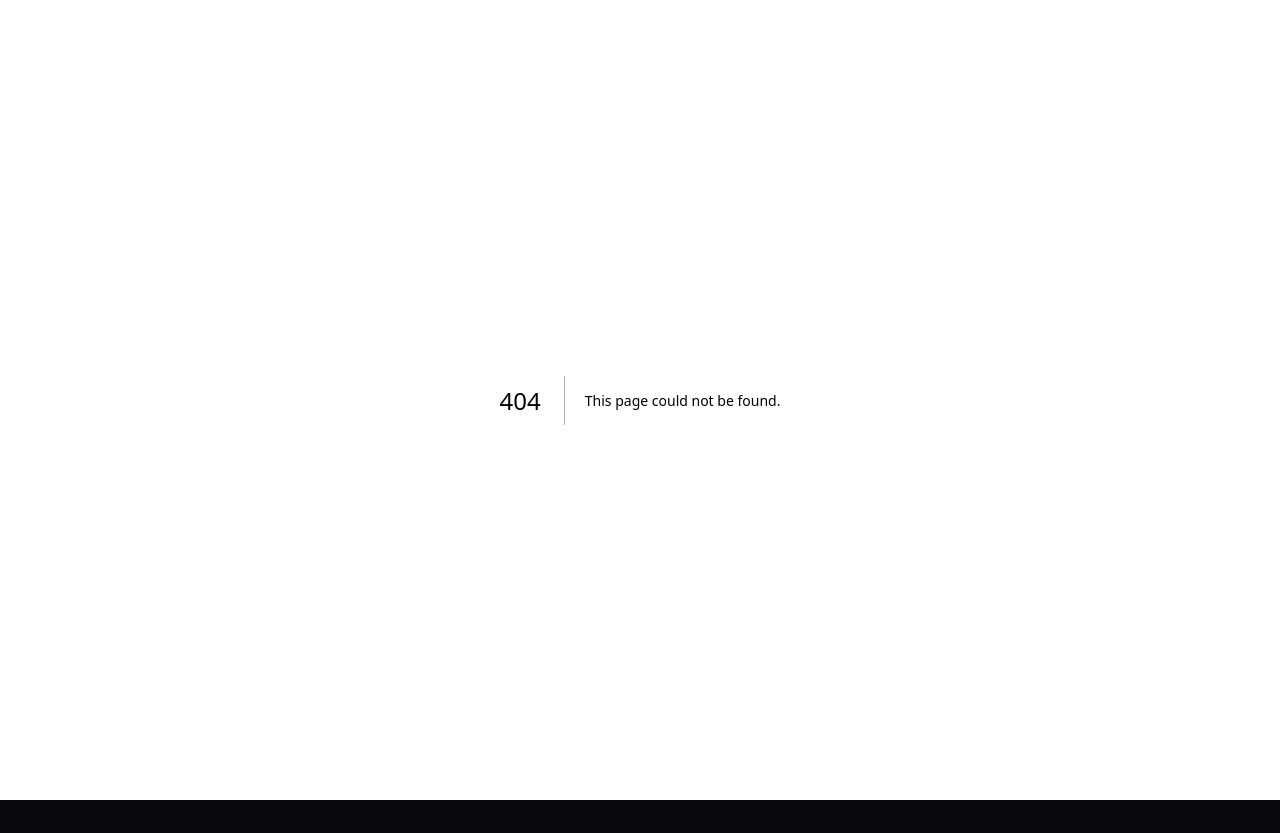
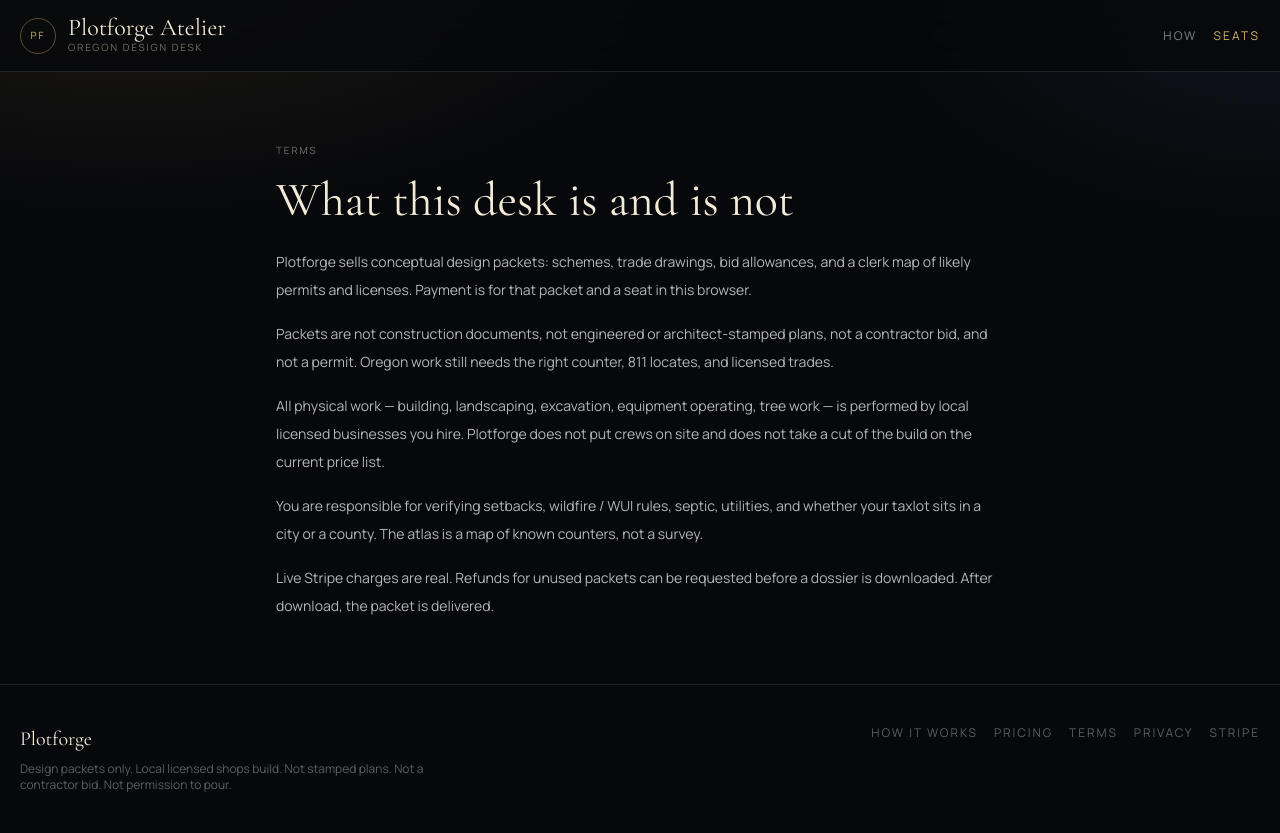
Before and after one commit to lost6feetdown1330-ship-it/plotforge, a Next.js app: page /legal in a window 1280 px wide. Before the commit this address had no page. Before the commit the page ends 800 px from the top, so only its background shows below. Built offline with nearby package versions, Linux system fonts and the light colour scheme.

Commit message:
Production shell: chrome, legal pages, sitemap, session persistence, dashboard

```diff
--- /dev/null
+++ b/app/how/page.tsx
@@ -0,0 +1,35 @@
+import Link from "next/link";
+import { SiteFooter, SiteHeader } from "@/components/SiteChrome";
+
+const STEPS = [
+  { n: "01", t: "Snap the space", d: "Camera or upload. Yard, room, roof, or the face of a building. Measure width, depth, height." },
+  { n: "02", t: "Name the job", d: "Shop, room, roof only, inside and out. Pick the Southern Oregon city or county." },
+  { n: "03", t: "Three schemes", d: "Workhorse, neighbor-facing, future-proof. Looks are free. Full packets are $9." },
+  { n: "04", t: "Digital blueprints", d: "One SVG sheet and one JSON pack per trade. Send that pair to the local shop." },
+  { n: "05", t: "Clerk map", d: "Permits, licenses, inspections for that counter. Software does not stamp or file." },
+  { n: "06", t: "Local shops build", d: "Plotforge never puts a crew on site. You hire CCB trades. They write the real bid." },
+];
+
+export default function HowPage() {
+  return (
+    <main className="min-h-screen">
+      <SiteHeader />
+      <section className="mx-auto max-w-4xl px-5 py-16">
+        <p className="kpi text-[#d4b56a]">The loop</p>
+        <h1 className="mt-3 font-display text-5xl">Snap. Packet. Local shop.</h1>
+        <p className="mt-4 max-w-2xl text-white/60">The desk is automated from photo to download. The build is not. That split is the product.</p>
+        <ol className="mt-12 space-y-6">
+          {STEPS.map((s) => (
+            <li key={s.n} className="glass hairline rounded-3xl p-6">
+              <p className="kpi text-[#d4b56a]">{s.n}</p>
+              <h2 className="mt-2 font-display text-3xl">{s.t}</h2>
+              <p className="mt-2 text-white/65">{s.d}</p>
+            </li>
+          ))}
+        </ol>
+        <Link href="/" className="mt-10 inline-block rounded-full bg-[#d4b56a] px-5 py-3 text-sm text-[#07080b]">Open the desk</Link>
+      </section>
+      <SiteFooter />
+    </main>
+  );
+}
--- a/app/layout.tsx
+++ b/app/layout.tsx
@@ -10,9 +10,20 @@
 const sans = Manrope({ subsets: ["latin"], variable: "--font-sans" });
 
 export const metadata: Metadata = {
-  title: "Plotforge Atelier — snap any space",
+  metadataBase: new URL("https://plotforge-mu.vercel.app"),
+  title: {
+    default: "Plotforge Atelier — snap any space",
+    template: "%s · Plotforge",
+  },
   description:
-    "Cinematic design studio. Photograph a space, generate HD schemes, trade plans, and local-sub bid packets.",
+    "Photograph a yard, room, roof, or building. Get three schemes, per-trade digital blueprints, and a Southern Oregon permit clerk map. Local shops build.",
+  openGraph: {
+    title: "Plotforge Atelier",
+    description: "Snap any space. Design inside, outside, or both. $9 packets. Local subcontract.",
+    url: "https://plotforge-mu.vercel.app",
+    siteName: "Plotforge",
+    type: "website",
+  },
 };
 
 export default function RootLayout({ children }: { children: React.ReactNode }) {
--- /dev/null
+++ b/app/legal/page.tsx
@@ -0,0 +1,19 @@
+import { SiteFooter, SiteHeader } from "@/components/SiteChrome";
+
+export default function LegalPage() {
+  return (
+    <main className="min-h-screen">
+      <SiteHeader />
+      <article className="mx-auto max-w-3xl px-5 py-16 text-sm leading-7 text-white/70">
+        <p className="kpi text-[#d4b56a]">Terms</p>
+        <h1 className="mt-3 font-display text-5xl text-[#f3ead7]">What this desk is and is not</h1>
+        <p className="mt-6">Plotforge sells conceptual design packets: schemes, trade drawings, bid allowances, and a clerk map of likely permits and licenses. Payment is for that packet and a seat in this browser.</p>
+        <p className="mt-4">Packets are not construction documents, not engineered or architect-stamped plans, not a contractor bid, and not a permit. Oregon work still needs the right counter, 811 locates, and licensed trades.</p>
+        <p className="mt-4">All physical work — building, landscaping, excavation, equipment operating, tree work — is performed by local licensed businesses you hire. Plotforge does not put crews on site and does not take a cut of the build on the current price list.</p>
+        <p className="mt-4">You are responsible for verifying setbacks, wildfire / WUI rules, septic, utilities, and whether your taxlot sits in a city or a county. The atlas is a map of known counters, not a survey.</p>
+        <p className="mt-4">Live Stripe charges are real. Refunds for unused packets can be requested before a dossier is downloaded. After download, the packet is delivered.</p>
+      </article>
+      <SiteFooter />
+    </main>
+  );
+}
--- /dev/null
+++ b/app/privacy/page.tsx
@@ -0,0 +1,18 @@
+import { SiteFooter, SiteHeader } from "@/components/SiteChrome";
+
+export default function PrivacyPage() {
+  return (
+    <main className="min-h-screen">
+      <SiteHeader />
+      <article className="mx-auto max-w-3xl px-5 py-16 text-sm leading-7 text-white/70">
+        <p className="kpi text-[#d4b56a]">Privacy</p>
+        <h1 className="mt-3 font-display text-5xl text-[#f3ead7]">What stays on the phone</h1>
+        <p className="mt-6">Photos and last packets are stored in this browser unless you pay and we add server jobs later. We do not sell lot photos.</p>
+        <p className="mt-4">Stripe processes cards. Plotforge does not store full card numbers. Checkout metadata includes the plan you bought.</p>
+        <p className="mt-4">Region chips and prompts are sent to the design API so the clerk can name the right counter. Do not put a street address in the prompt if you do not want it in that request log.</p>
+        <p className="mt-4">To clear a seat on this device, wipe site data for this domain.</p>
+      </article>
+      <SiteFooter />
+    </main>
+  );
+}
--- /dev/null
+++ b/app/robots.ts
@@ -0,0 +1,8 @@
+import type { MetadataRoute } from "next";
+
+export default function robots(): MetadataRoute.Robots {
+  return {
+    rules: { userAgent: "*", allow: "/" },
+    sitemap: "https://plotforge-mu.vercel.app/sitemap.xml",
+  };
+}
--- /dev/null
+++ b/app/sitemap.ts
@@ -0,0 +1,9 @@
+import type { MetadataRoute } from "next";
+
+export default function sitemap(): MetadataRoute.Sitemap {
+  const base = "https://plotforge-mu.vercel.app";
+  return ["", "/pricing", "/how", "/legal", "/privacy"].map((path) => ({
+    url: `${base}${path}`,
+    lastModified: new Date(),
+  }));
+}
--- /dev/null
+++ b/components/Dashboard.tsx
@@ -0,0 +1,30 @@
+import { usd } from "@/lib/money";
+import type { Brief, Scheme } from "@/lib/types";
+
+export function Dashboard({ brief, scheme }: { brief: Brief; scheme: Scheme }) {
+  const gates = scheme.legal.gates.filter((g) => g.status === "required" || g.status === "likely").length;
+  return (
+    <div className="mt-8 grid gap-4 sm:grid-cols-2 lg:grid-cols-4">
+      <div className="rounded-2xl border border-white/10 p-4">
+        <p className="kpi">Bid range</p>
+        <p className="mt-2 font-display text-3xl">{usd(scheme.bidLow)}–{usd(scheme.bidHigh)}</p>
+      </div>
+      <div className="rounded-2xl border border-white/10 p-4">
+        <p className="kpi">Trades</p>
+        <p className="mt-2 font-display text-3xl">{scheme.trades.length}</p>
+      </div>
+      <div className="rounded-2xl border border-white/10 p-4">
+        <p className="kpi">Permit gates</p>
+        <p className="mt-2 font-display text-3xl">{gates}</p>
+      </div>
+      <div className="rounded-2xl border border-white/10 p-4">
+        <p className="kpi">Weeks</p>
+        <p className="mt-2 font-display text-3xl">{scheme.timelineWeeks}</p>
+      </div>
+      <div className="sm:col-span-2 lg:col-span-4 rounded-2xl border border-white/10 p-4 text-sm text-white/60">
+        <p className="kpi text-[#d4b56a]">{brief.spaceTarget || (brief.indoor ? "inside" : "outside")} · {brief.region}</p>
+        <p className="mt-2">{scheme.deliveryModel}</p>
+      </div>
+    </div>
+  );
+}
--- /dev/null
+++ b/components/SiteChrome.tsx
@@ -0,0 +1,43 @@
+import Link from "next/link";
+import type { ReactNode } from "react";
+
+export function SiteHeader({ right }: { right?: ReactNode }) {
+  return (
+    <header className="no-print sticky top-0 z-30 border-b border-white/10 bg-[#07080b]/80 backdrop-blur-xl">
+      <div className="mx-auto flex max-w-7xl items-center justify-between px-5 py-4">
+        <Link href="/" className="flex items-center gap-3">
+          <span className="grid h-9 w-9 place-items-center rounded-full border border-[#d4b56a]/40 text-[10px] tracking-[0.2em] text-[#d4b56a]">PF</span>
+          <div>
+            <p className="font-display text-2xl leading-none">Plotforge Atelier</p>
+            <p className="kpi">Oregon design desk</p>
+          </div>
+        </Link>
+        <nav className="flex items-center gap-4 text-xs uppercase tracking-[0.18em]">
+          <Link href="/how" className="text-white/50 hover:text-[#d4b56a]">How</Link>
+          <Link href="/pricing" className="text-[#d4b56a]">Seats</Link>
+          {right}
+        </nav>
+      </div>
+    </header>
+  );
+}
+
+export function SiteFooter() {
+  return (
+    <footer className="no-print border-t border-white/10 px-5 py-10 text-xs text-white/35">
+      <div className="mx-auto flex max-w-7xl flex-wrap items-start justify-between gap-6">
+        <div>
+          <p className="font-display text-xl text-[#f3ead7]">Plotforge</p>
+          <p className="mt-2 max-w-md">Design packets only. Local licensed shops build. Not stamped plans. Not a contractor bid. Not permission to pour.</p>
+        </div>
+        <div className="flex flex-wrap gap-4 uppercase tracking-[0.16em]">
+          <Link href="/how">How it works</Link>
+          <Link href="/pricing">Pricing</Link>
+          <Link href="/legal">Terms</Link>
+          <Link href="/privacy">Privacy</Link>
+          <Link href="/settings/stripe">Stripe</Link>
+        </div>
+      </div>
+    </footer>
+  );
+}
--- /dev/null
+++ b/lib/session.ts
@@ -0,0 +1,32 @@
+import type { Brief, Packet } from "./types";
+
+const PACKET = "plotforge.packet";
+const BRIEF = "plotforge.brief";
+
+export function readPacket(): Packet | null {
+  if (typeof window === "undefined") return null;
+  try {
+    const raw = localStorage.getItem(PACKET);
+    return raw ? (JSON.parse(raw) as Packet) : null;
+  } catch {
+    return null;
+  }
+}
+
+export function writePacket(packet: Packet) {
+  localStorage.setItem(PACKET, JSON.stringify(packet));
+}
+
+export function readBrief(): Brief | null {
+  if (typeof window === "undefined") return null;
+  try {
+    const raw = localStorage.getItem(BRIEF);
+    return raw ? (JSON.parse(raw) as Brief) : null;
+  } catch {
+    return null;
+  }
+}
+
+export function writeBrief(brief: Brief) {
+  localStorage.setItem(BRIEF, JSON.stringify(brief));
+}
```
Also changed, not shown: 1 other file (tests, documents, lock files or other folders).
